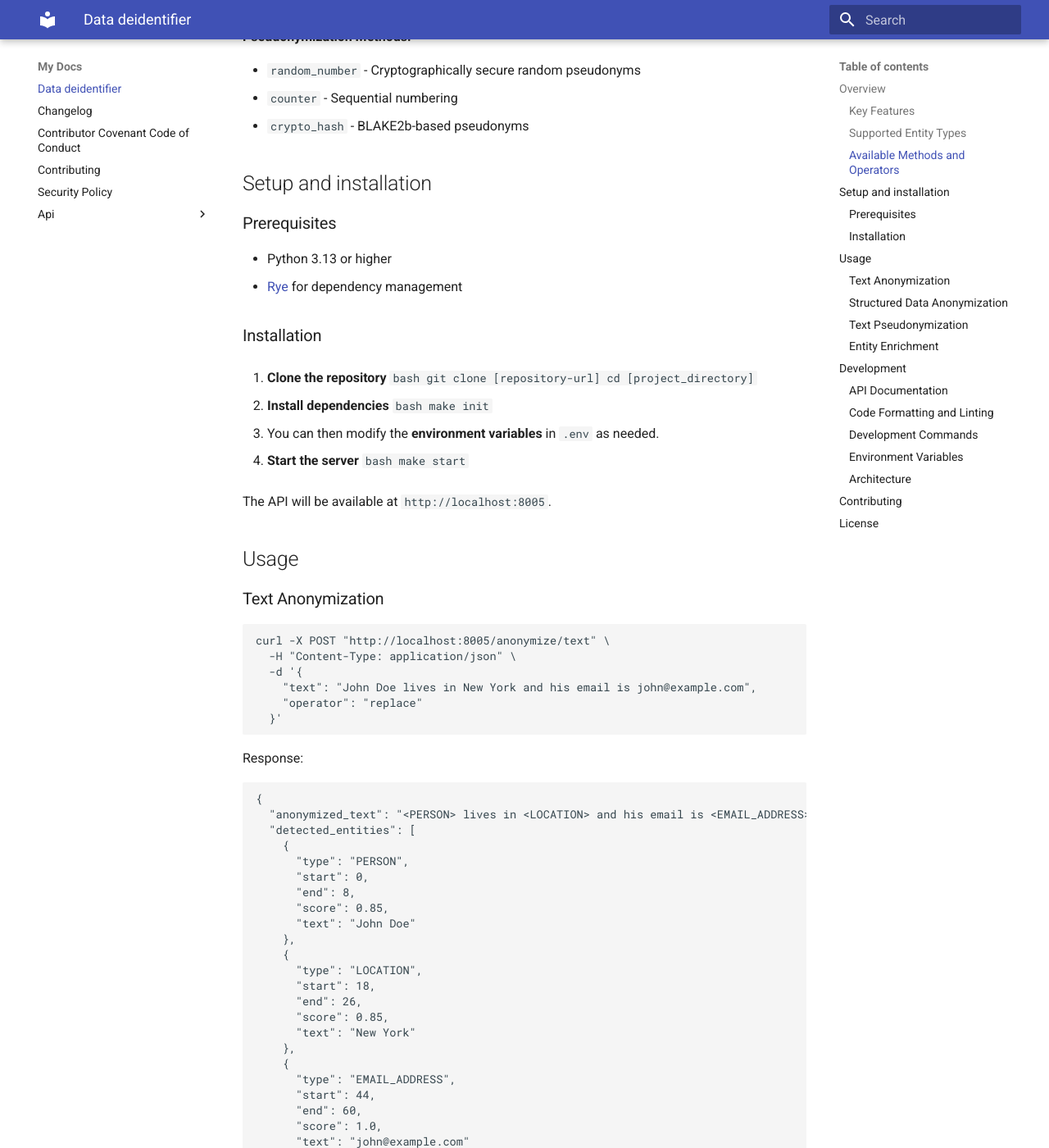
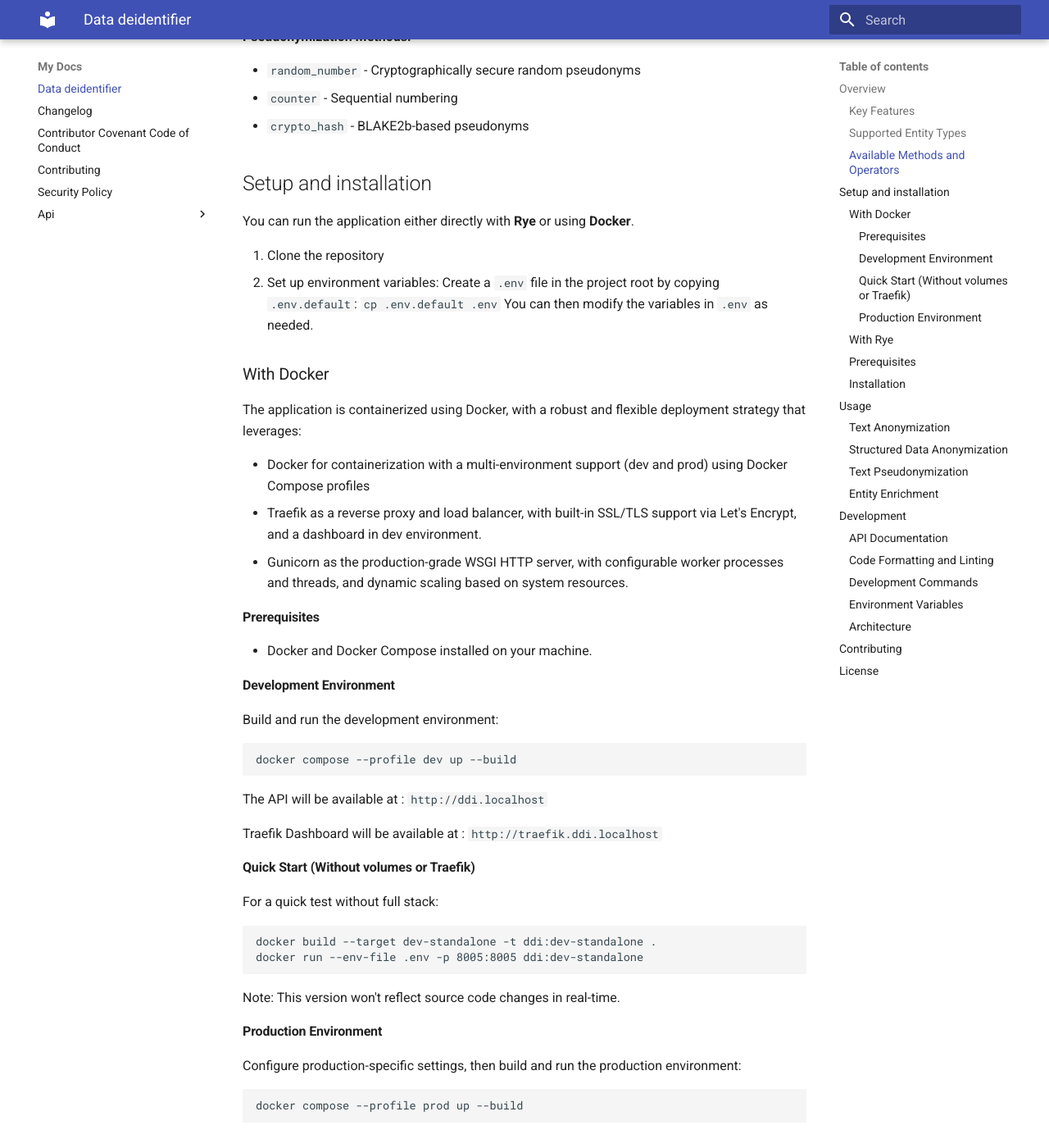
Before and after one commit to Prometheus-X-association/data-deidentifier, an MkDocs documentation site: the page built from docs/README.md, in a window 1280 px wide and 1400 px high, scrolled down 1739 px. Shown: the whole window at 82% size. Built offline with MkDocs 1.6.1 and Material for MkDocs 9.7.7, drawn with Linux system fonts in a browser that asks for light colours; some of the changed text lies outside the part shown.

Commit message:
:memo: Add Readme part for Docker

````diff
--- a/docker-compose.yml
+++ b/docker-compose.yml
@@ -23,7 +23,7 @@
       - "traefik.enable=true"
       - "traefik.http.routers.ddi.rule=Host(`${APP_EXTERNAL_HOST:-ddi.localhost}`)"
       - "traefik.http.routers.ddi.entrypoints=web"
-      - "traefik.http.services.ddi.loadbalancer.server.port=${APP_INTERNAL_PORT:-8010}"
+      - "traefik.http.services.ddi.loadbalancer.server.port=${APP_INTERNAL_PORT:-8005}"
     logging: *default-logging
     networks:
       - traefik-ddi
@@ -65,7 +65,7 @@
       - "traefik.http.routers.ddi.rule=Host(`${APP_EXTERNAL_HOST}`)"
       - "traefik.http.routers.ddi.entrypoints=websecure"
       - "traefik.http.routers.ddi.tls.certresolver=letsencrypt"
-      - "traefik.http.services.ddi.loadbalancer.server.port=${APP_INTERNAL_PORT:-8010}"
+      - "traefik.http.services.ddi.loadbalancer.server.port=${APP_INTERNAL_PORT:-8005}"
     restart: unless-stopped
     logging: *default-logging
     networks:
--- a/docs/README.md
+++ b/docs/README.md
@@ -12,6 +12,7 @@
 [![MkDocs](https://img.shields.io/badge/MkDocs-526CFE?logo=markdown)](https://www.mkdocs.org/)
 
 <!-- TOC -->
+
 * [Data deidentifier](#data-deidentifier)
   * [Overview](#overview)
     * [Key Features](#key-features)
@@ -33,6 +34,7 @@
     * [Architecture](#architecture)
   * [Contributing](#contributing)
   * [License](#license)
+
 <!-- TOC -->
 
 ## Overview
@@ -75,6 +77,66 @@
 
 ## Setup and installation
 
+You can run the application either directly with **Rye** or using **Docker**.
+
+1. Clone the repository
+2. Set up environment variables:
+   Create a `.env` file in the project root by copying `.env.default`:
+   ```
+   cp .env.default .env
+   ```
+   You can then modify the variables in `.env` as needed.
+
+### With Docker
+
+The application is containerized using Docker, with a robust and flexible
+deployment strategy that leverages:
+
+- Docker for containerization with a multi-environment support (dev and prod)
+  using Docker Compose profiles
+- Traefik as a reverse proxy and load balancer, with built-in SSL/TLS support
+  via Let's Encrypt, and a dashboard in dev environment.
+- Gunicorn as the production-grade WSGI HTTP server, with configurable worker
+  processes and threads, and dynamic scaling based on system resources.
+
+#### Prerequisites
+
+- Docker and Docker Compose installed on your machine.
+
+#### Development Environment
+
+Build and run the development environment:
+
+```
+docker compose --profile dev up --build
+```
+
+The API will be available at : `http://ddi.localhost`
+
+Traefik Dashboard will be available at : `http://traefik.ddi.localhost`
+
+#### Quick Start (Without volumes or Traefik)
+
+For a quick test without full stack:
+
+```
+docker build --target dev-standalone -t ddi:dev-standalone .
+docker run --env-file .env -p 8005:8005 ddi:dev-standalone
+```
+
+Note: This version won't reflect source code changes in real-time.
+
+#### Production Environment
+
+Configure production-specific settings, then build and run the production
+environment:
+
+```
+docker compose --profile prod up --build
+```
+
+### With Rye
+
 ### Prerequisites
 
 - Python 3.13 or higher
@@ -82,20 +144,14 @@
 
 ### Installation
 
-1. **Clone the repository**
-   ```bash
-   git clone [repository-url]
-   cd [project_directory]
-   ```
+1. Install Rye, see https://rye.astral.sh/guide/installation/
 
 2. **Install dependencies**
    ```bash
    make init
    ```
 
-3. You can then modify the **environment variables** in `.env` as needed.
-
-4. **Start the server**
+3. **Start the server**
    ```bash
    make start
    ```
--- a/gunicorn.conf.py
+++ b/gunicorn.conf.py
@@ -9,7 +9,7 @@
 # Server Socket
 bind = (
     f"{os.getenv('APP_INTERNAL_HOST', '0.0.0.0')}"  # noqa: S104
-    f":{os.getenv('APP_INTERNAL_PORT', '8010')}"
+    f":{os.getenv('APP_INTERNAL_PORT', '8005')}"
 )
 
 reload = os.getenv("ENVIRONMENT", "development") == "development"
````
Also changed, not shown: 1 other file.
